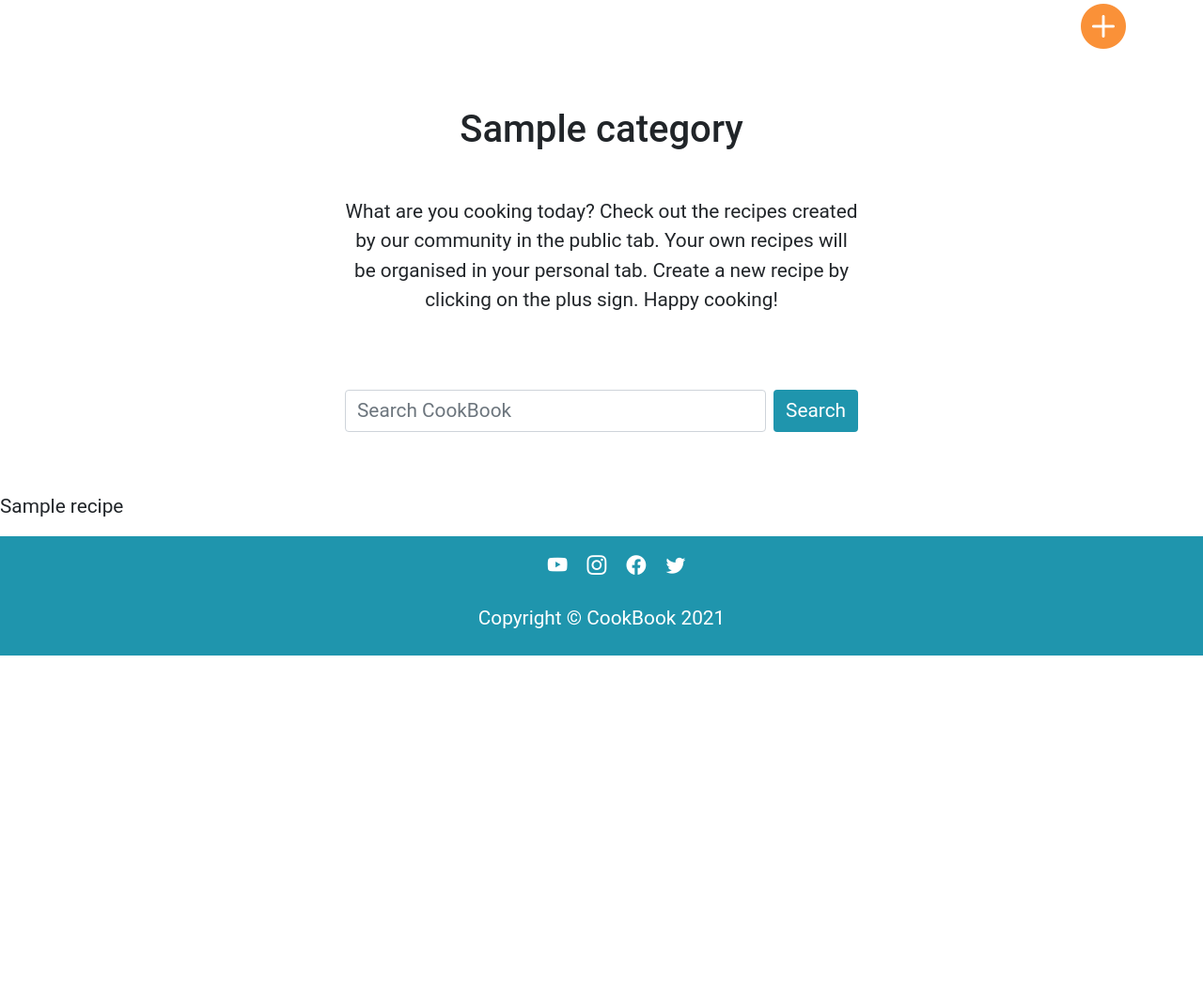
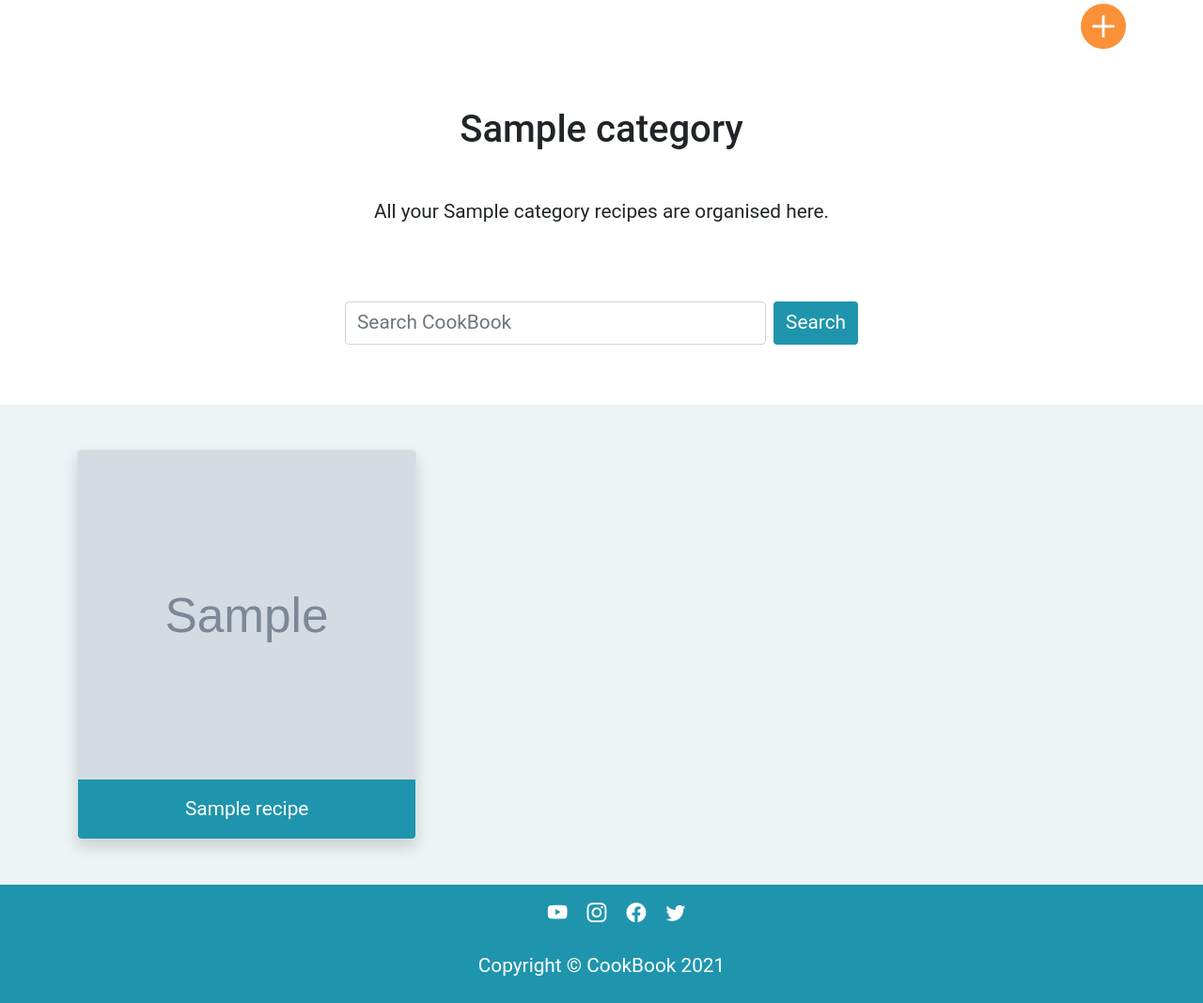
Before and after one commit to Paola62010/cookbook, a Django app: a page that uses templates/personal_recipes.html in a window 1280 px wide. Shown: the part 151-1219 px from the top of the page at 94% size. Before the commit the page ends 849 px from the top, so only its background shows below. Run offline with Django 3.2, Linux system fonts and the light colour scheme; a user stored in the database is signed in; tables that the repository leaves empty hold one stand-in row (values such as "Sample post"); grey boxes marked "Sample" are stand-in pictures; some libraries are stand-ins or nearby versions.

Commit message:
Add basic structure and style to personal_recipes.html and public_recipes.html

```diff
--- a/main/views.py
+++ b/main/views.py
@@ -14,7 +14,7 @@ class PublicRecipeList(View):
         category = get_object_or_404(Category, slug=slug)
         queryset = Recipe.objects.filter(public=True, category__slug=slug).order_by('-created_on')
         context = {
-            'object_list': queryset,
+            'recipe_list': queryset,
             'category': category
             }
 
@@ -30,7 +30,7 @@ class PersonalRecipeList(View):
         category = get_object_or_404(Category, slug=slug)
         queryset = Recipe.objects.filter(author=request.user, category__slug=slug).order_by('-created_on')
         context = {
-            'object_list': queryset,
+            'recipe_list': queryset,
             'category': category
             }
 
--- a/templates/index.html
+++ b/templates/index.html
@@ -94,7 +94,7 @@
         <div class="row row-cols-1 row-cols-lg-2 row-cols-xl-3 g-3">
             {% for category in category_list %}
             <div class="col">
-                <a href="#">
+                <a href="{% url 'public_recipes' category.slug %}">
                 <div class="card shadow">
                     <img src="{{category.category_image.url}}" class="card-img-top" alt="Food category image">
                     <div class="card-body">
--- a/templates/personal_recipes.html
+++ b/templates/personal_recipes.html
@@ -10,7 +10,7 @@
         <div class="row py-lg-5">
             <div class="col-lg-6 col-md-8 mx-auto">
                 <h1 class="mb-5">{{category}}</h1>
-                <p>What are you cooking today? Check out the recipes created by our community in the public tab. Your own recipes will be organised in your personal tab. Create a new recipe by clicking on the plus sign. Happy cooking!</p>
+                <p>All your {{category}} recipes are organised here.</p>
             </div>
         </div>
         <div class="row py-3">
@@ -22,11 +22,29 @@
             </div>
         </div>
     </section>
-    <section>
-        {% for recipe in object_list %}
-        <p>{{ recipe.title }}</p>
-        {% endfor %}
+    <section class="py-5 light-teal">
+        <div class="container">
+            {% if recipe_list|length == 0 %}
+            <p class="text-center py-5">There are no recipes yet. Create a new recipe by clicking on the plus sign.</p>
+            {% else %}
+            {% for recipe in recipe_list %}
+            <div class="row row-cols-1 row-cols-lg-2 row-cols-xl-3 g-3">
+                <div class="col">
+                    <a href="#">
+                        <div class="card shadow">
+                            <img src="{{recipe.recipe_image.url}}" class="card-img-top" alt="Recipe image">
+                            <div class="card-body">
+                            <p class="card-text text-center">{{ recipe.title }}</p>
+                            </div>
+                        </div>
+                    </a>
+                </div>
+                {% endfor %}
+            </div>
+        </div>
     </section>
+    {% endif %}
+
 </main>
 
 {% endblock %}
```
Also changed, not shown: templates/public_recipes.html (+18 -5 lines).
